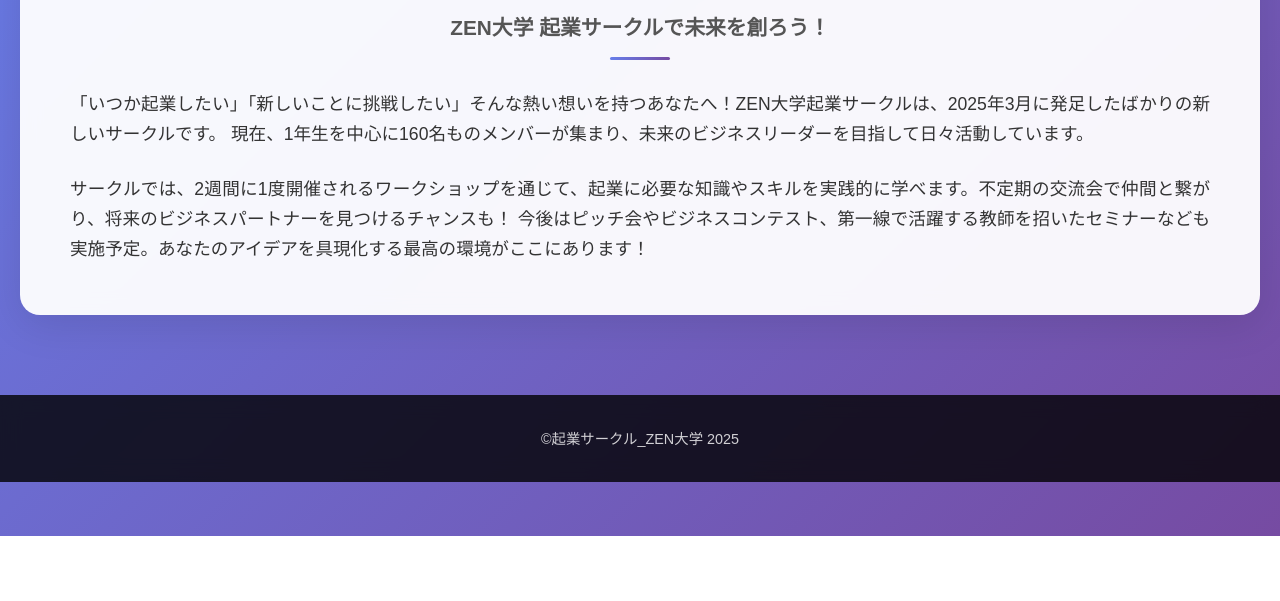
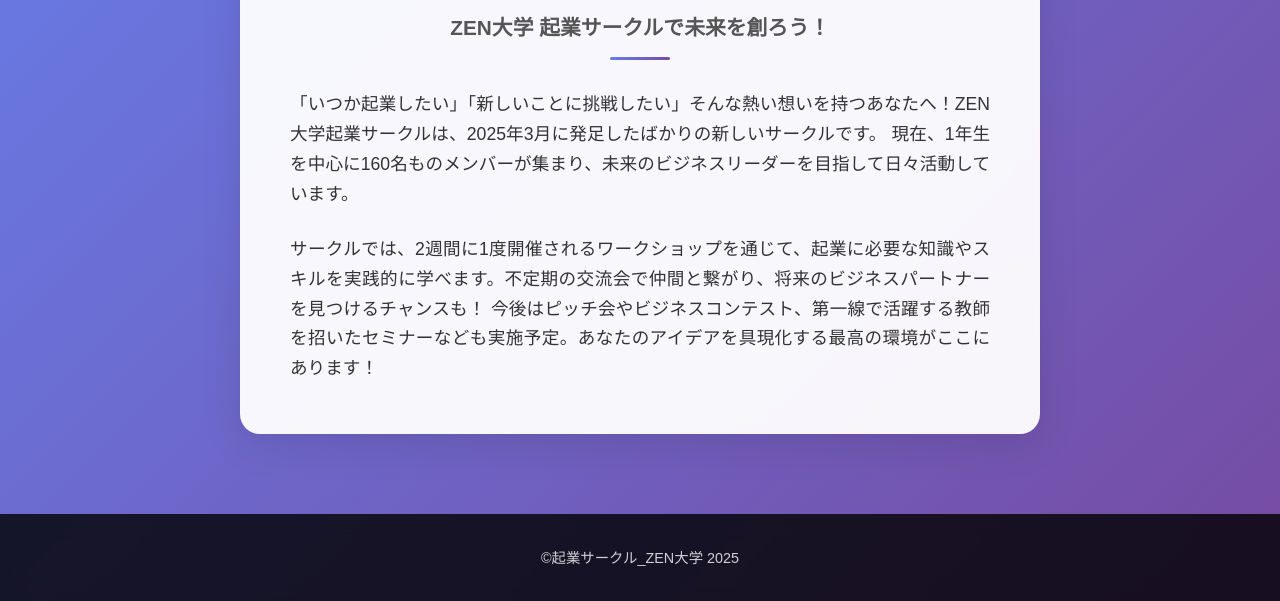
Before and after one commit to YU12345678980/starting-a-business-club, a plain HTML site: page index.html in a window 1280 px wide. Shown: the part 264-865 px from the top of the page. Before the commit the page ends 800 px from the top, so only its background shows below. Drawn offline with Linux system fonts and the light colour scheme.

Commit message:
Update index.html

```diff
--- a/index.html
+++ b/index.html
@@ -14,7 +14,7 @@
    </div>
   </header>
   <main>
-    <dix class="mainInner">
+    <div class="mainInner">
      <section>
       <h2>ZEN大学 起業サークルについて</h2>
       <h4>ZEN大学 起業サークルで未来を創ろう！</h4>
```
